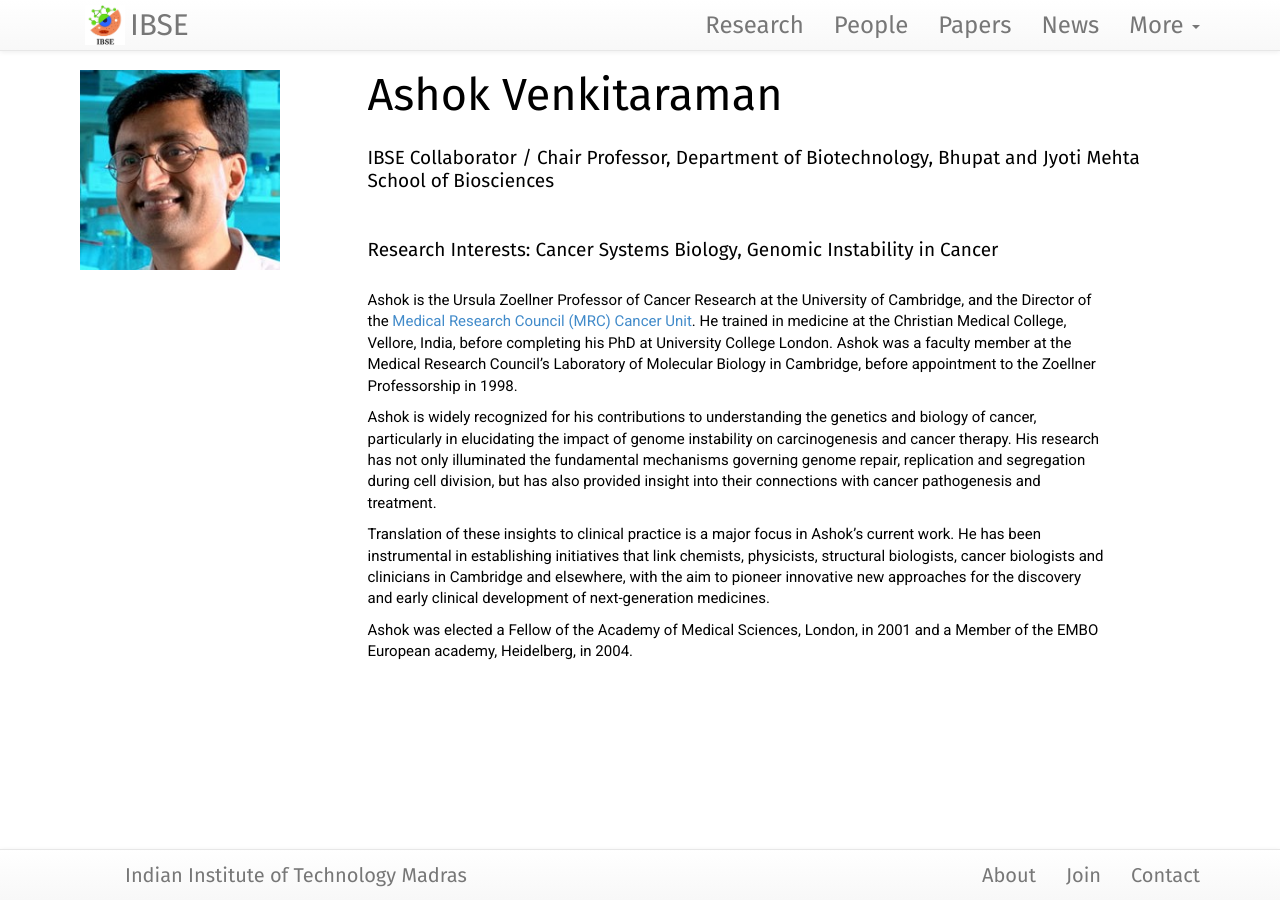
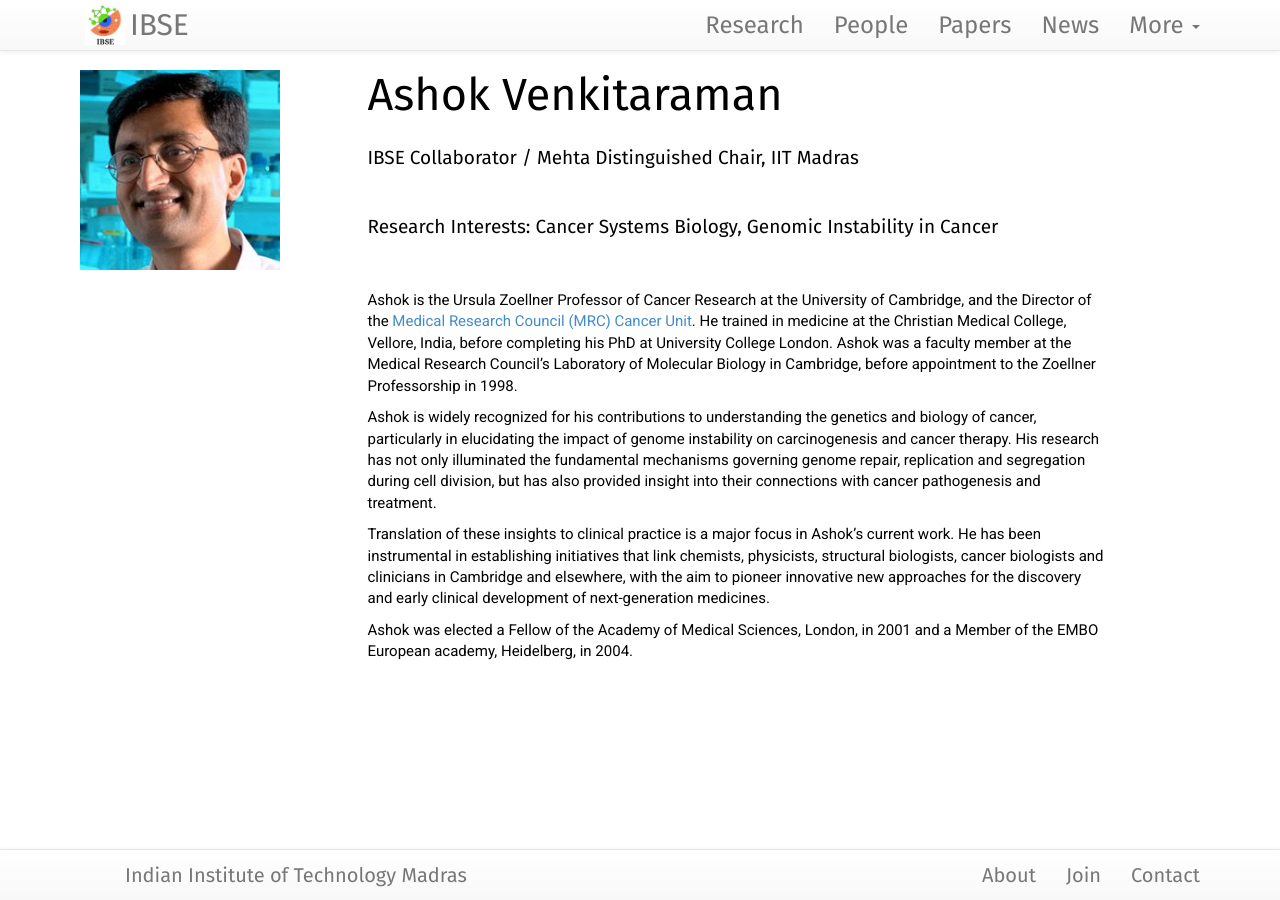
Before and after one commit to philge/ibse-iitm.github.io, a Jekyll site: the page built from team/_posts/2016-08-01-Ashok Venkitaraman.md, in a window 1280 px wide. Built offline with Jekyll 4.4.1, drawn with Linux system fonts in a browser that asks for light colours; nearby versions of some CDN libraries.

Commit message:
Update 2016-08-01-Ashok Venkitaraman.md

```diff
--- a/team/_posts/2016-08-01-Ashok Venkitaraman.md
+++ b/team/_posts/2016-08-01-Ashok Venkitaraman.md
@@ -1,7 +1,7 @@
 ---
 layout: member
 title: "Ashok Venkitaraman"
-position: Collaborator / Chair Professor, Department of Biotechnology, Bhupat and Jyoti Mehta School of Biosciences
+position: Collaborator / Mehta Distinguished Chair, IIT Madras
 department: Director, MRC Cancer Unit, University of Cambridge (UK)
 interests: Cancer Systems Biology, Genomic Instability in Cancer
 image: /assets/images/people/ashok-venkitaraman.jpg
```
